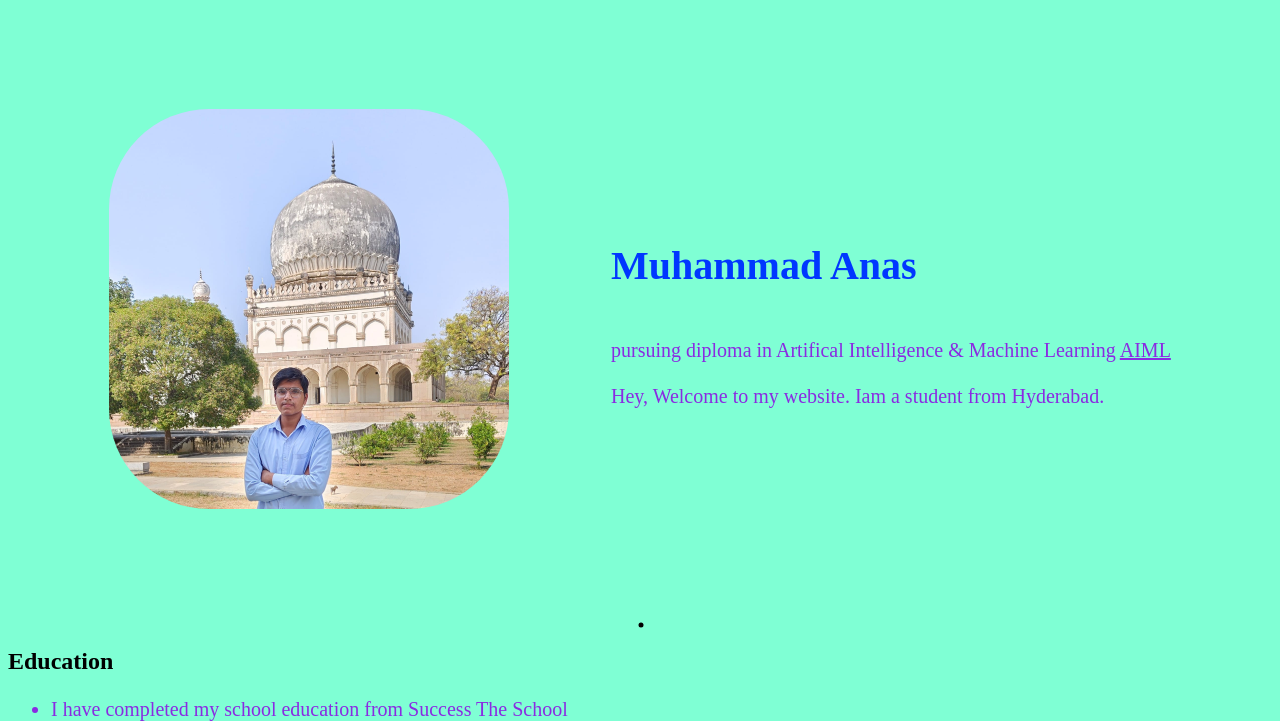
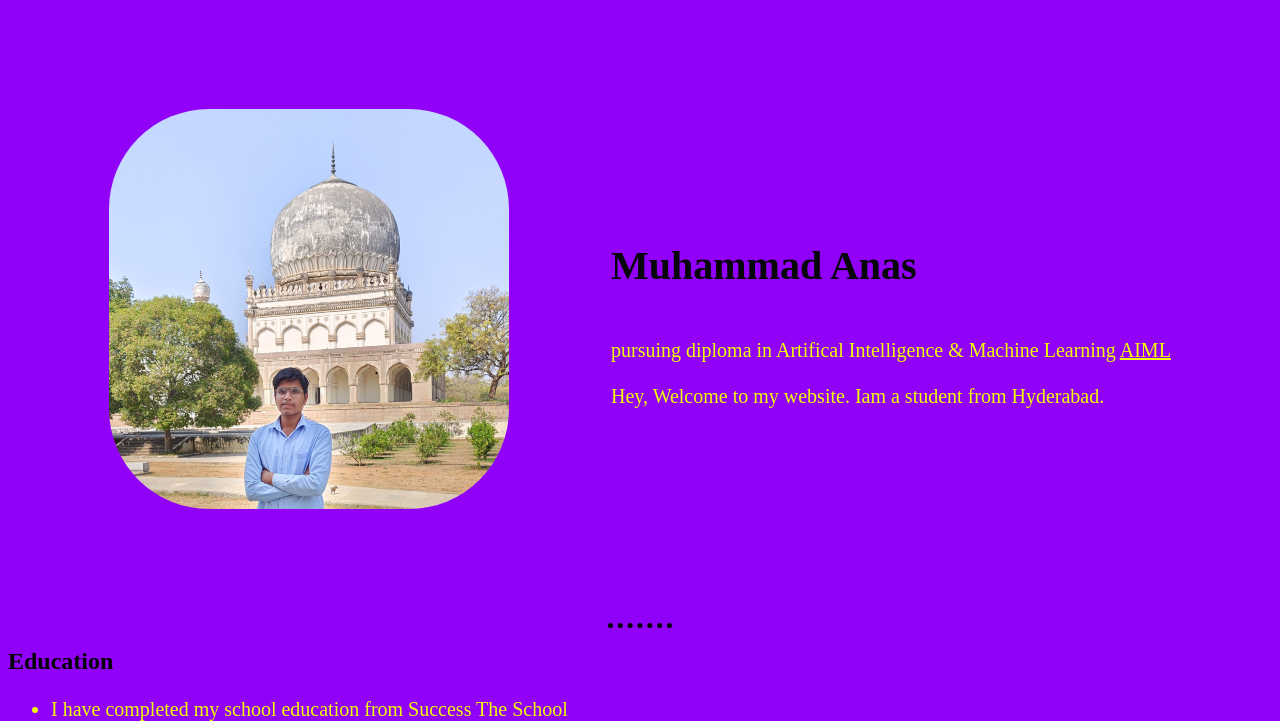
Before and after one commit to Anas1510/My-CV, a plain HTML site: page index.html in a window 1280 px wide. Shown: the top 721 px of the page. Drawn offline with Linux system fonts and the light colour scheme.

Commit message:
index.css

```diff
--- a/index.css
+++ b/index.css
@@ -1,11 +1,11 @@
 body{
-    background-color: aquamarine;
+    background-color: rgb(145, 1, 248);
 }
 h1{
-    color: rgb(0, 55, 255);
+    color: rgb(6, 6, 6);
 }
 p,ul,td,a{
-    color: blueviolet;
+    color: rgb(240, 252, 5);
     font-size:20px;
 }
 img{
@@ -17,5 +17,5 @@ hr{
 border-style: none;
 border-top-style:dotted ;
 border-width: 5px;
-width: 5px;
+width: 5%;
 }
```
